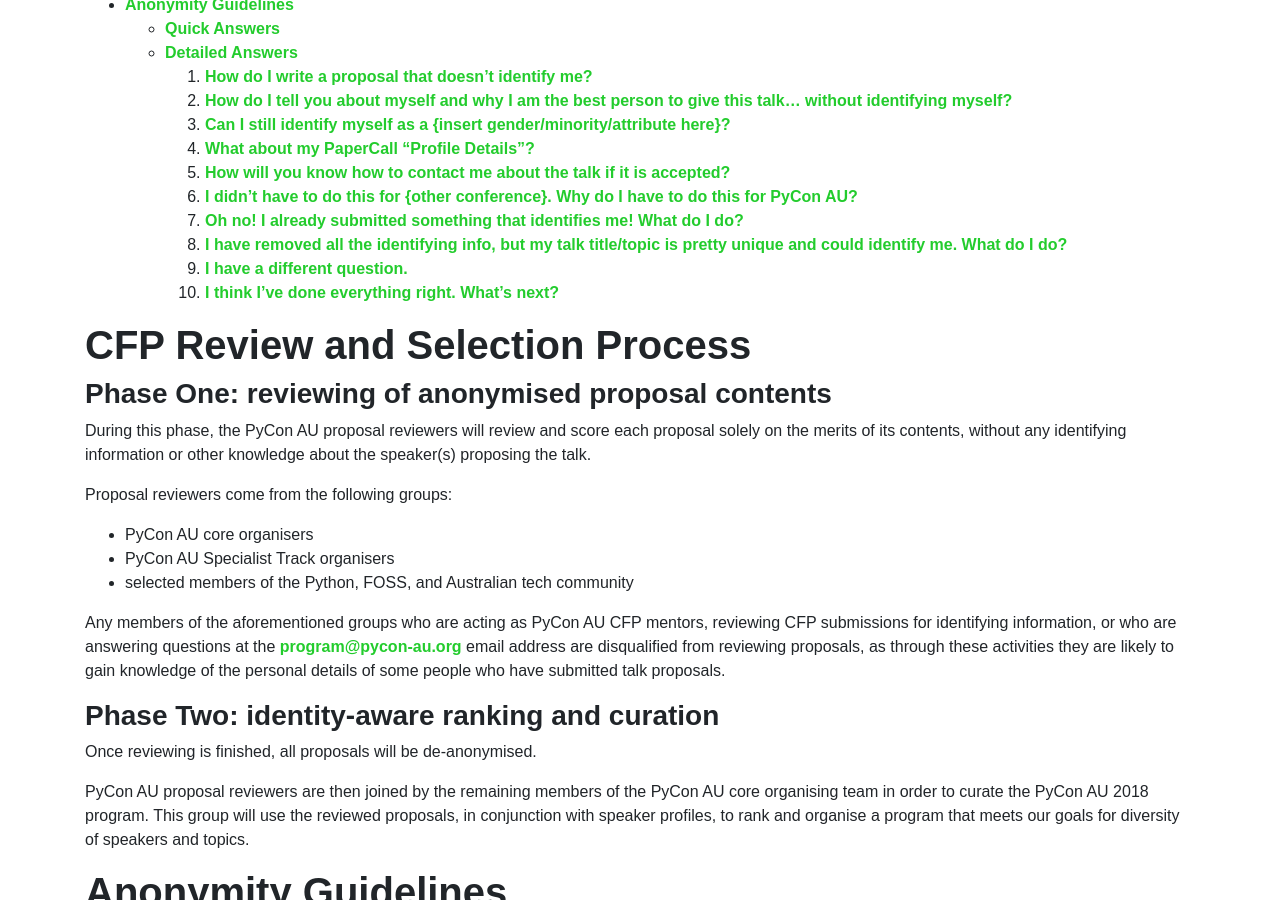
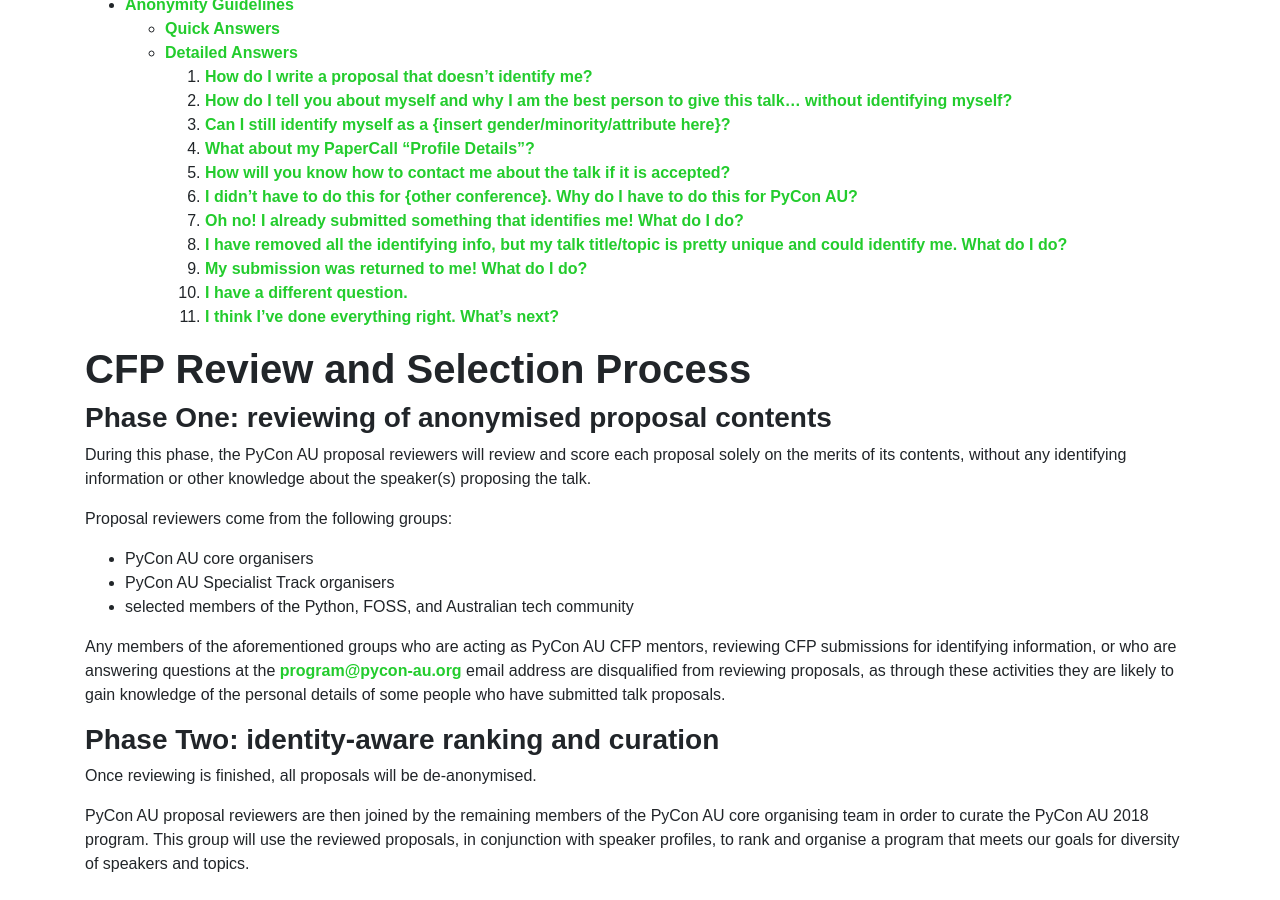
Before and after one commit to pyconau/2018.pycon-au.org, a Jekyll site: the page built from cfp-guidelines.md, in a window 1280 px wide and 900 px high, scrolled down 609 px. Built offline with Jekyll 4.4.1, drawn with Linux system fonts in a browser that asks for light colours; some web fonts are replaced.

Commit message:
Add to TOC

```diff
--- a/cfp-guidelines.md
+++ b/cfp-guidelines.md
@@ -22,8 +22,9 @@
     6. [I didn't have to do this for {other conference}. Why do I have to do this for PyCon AU?](#6)
     7. [Oh no! I already submitted something that identifies me! What do I do?](#7)
     8. [I have removed all the identifying info, but my talk title/topic is pretty unique and could identify me. What do I do?](#8)
-    9. [I have a different question.](#99)
-    10. [I think I've done everything right. What's next?](#100)
+    9. [My submission was returned to me! What do I do?](#9)
+    10. [I have a different question.](#99)
+    11. [I think I've done everything right. What's next?](#100)
 
 # <a name="selection-process"></a> CFP Review and Selection Process
 
```
